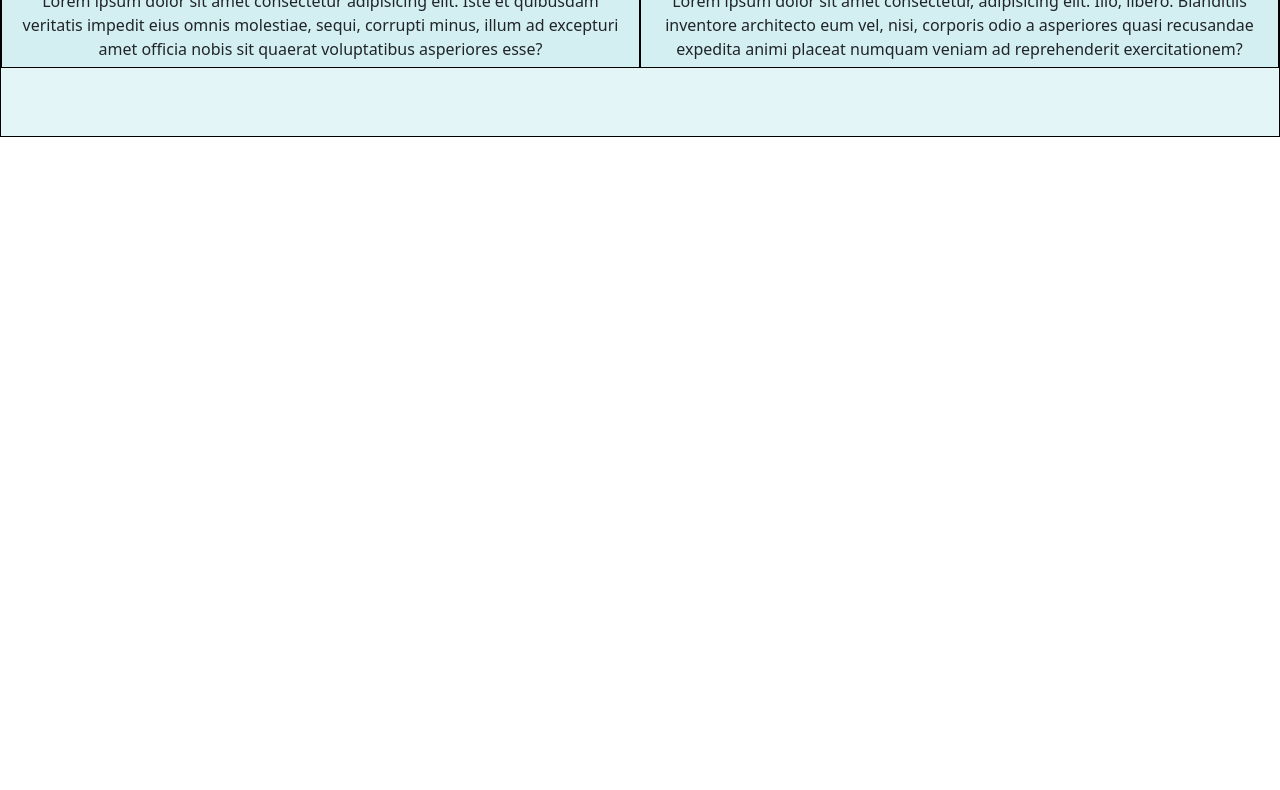
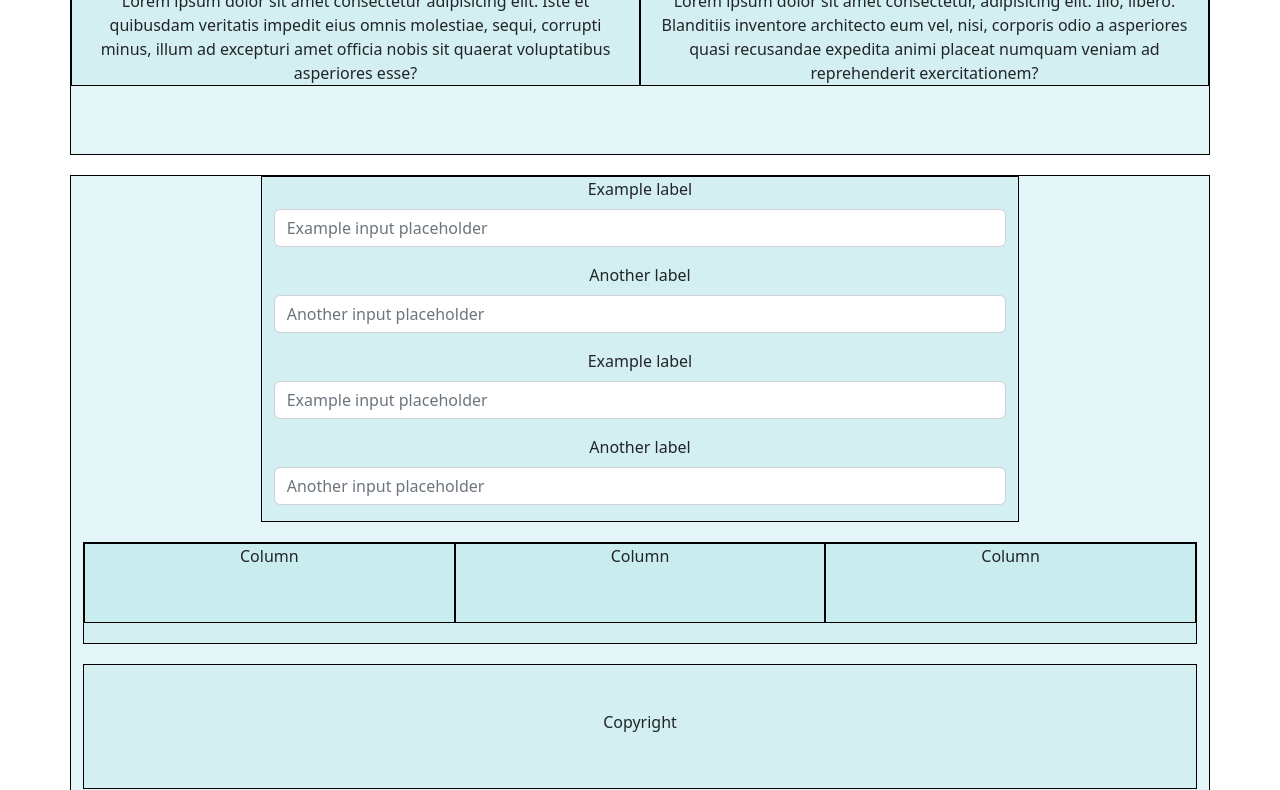
Before and after one commit to KarimPucci/html-css-bootstrap-freelancer, a plain HTML site: page index.html in a window 1280 px wide. Shown: the part 744-1534 px from the top of the page. Before the commit the page ends 1201 px from the top, so only its background shows below. Drawn offline with nearby package versions, Linux system fonts and the light colour scheme.

Commit message:
ancora-fix

```diff
--- a/index.html
+++ b/index.html
@@ -21,9 +21,7 @@
       margin-bottom: 20px;
       min-height: 80px;
     }
-    p{
-      text-align: justify;
-    }
+
   </style>
 
 
@@ -99,15 +97,70 @@
 
   <section>
 
-    <div class="container-fluid py-5 text-center">
+    <div class="container py-5 text-center">
       <h4 class="display-5 fw-bold">Custom jumbotron</h4>
-      <div class="row row-cols-2">
-        <div class="col">Lorem ipsum dolor sit amet consectetur adipisicing elit. Iste et quibusdam veritatis impedit eius omnis molestiae, sequi, corrupti minus, illum ad excepturi amet officia nobis sit quaerat voluptatibus asperiores esse?</div>
-        <div class="col">Lorem ipsum dolor sit amet consectetur, adipisicing elit. Illo, libero. Blanditiis inventore architecto eum vel, nisi, corporis odio a asperiores quasi recusandae expedita animi placeat numquam veniam ad reprehenderit exercitationem?</div>
+      <div class="row">
+        <div class="col-lg-6 col-md-6 col-sm-12">Lorem ipsum dolor sit amet consectetur adipisicing elit. Iste et quibusdam veritatis impedit eius omnis molestiae, sequi, corrupti minus, illum ad excepturi amet officia nobis sit quaerat voluptatibus asperiores esse?</div>
+        <div class="col-lg-6 col-md-6 col-sm-12">Lorem ipsum dolor sit amet consectetur, adipisicing elit. Illo, libero. Blanditiis inventore architecto eum vel, nisi, corporis odio a asperiores quasi recusandae expedita animi placeat numquam veniam ad reprehenderit exercitationem?</div>
       </div>
     </div>
 
+
+
   </section>
 
+
+
+  <div class="container text-center">
+    <div class="row">
+      <div class="col-md-8 offset-md-2">
+
+        <div class="mb-3">
+          <label for="formGroupExampleInput" class="form-label">Example label</label>
+          <input type="text" class="form-control" id="formGroupExampleInput" placeholder="Example input placeholder">
+        </div>
+        <div class="mb-3">
+          <label for="formGroupExampleInput2" class="form-label">Another label</label>
+          <input type="text" class="form-control" id="formGroupExampleInput2" placeholder="Another input placeholder">
+        </div>
+        <div class="mb-3">
+          <label for="formGroupExampleInput" class="form-label">Example label</label>
+          <input type="text" class="form-control" id="formGroupExampleInput" placeholder="Example input placeholder">
+        </div>
+        <div class="mb-3">
+          <label for="formGroupExampleInput2" class="form-label">Another label</label>
+          <input type="text" class="form-control" id="formGroupExampleInput2" placeholder="Another input placeholder">
+        </div>
+      </div>
+
+  </div>
+
+  <footer>
+    <section>
+      <div class="container-fluid text-center">
+        <div class="row">
+          <div class="col-lg-4 col-md-6">
+            Column
+          </div>
+          <div class="col-lg-4 col-md-6">
+            Column
+          </div>
+          <div class="col-lg-4 col-md-6">
+            Column
+          </div>
+        </div>
+      </div>
+    </section>
+
+    <section>
+
+      <div class="container-fluid py-5 text-center">
+        <h6>Copyright</h6>
+      </div>
+
+    </section>
+
+
+  </footer>
 </body>
 </html>
```
